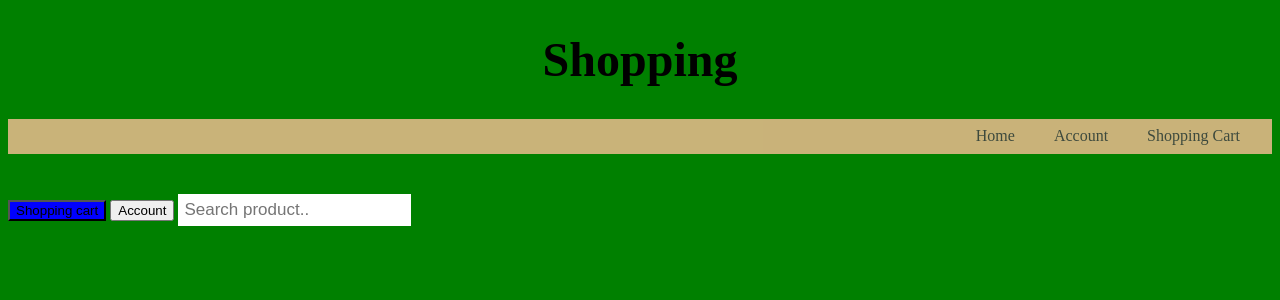
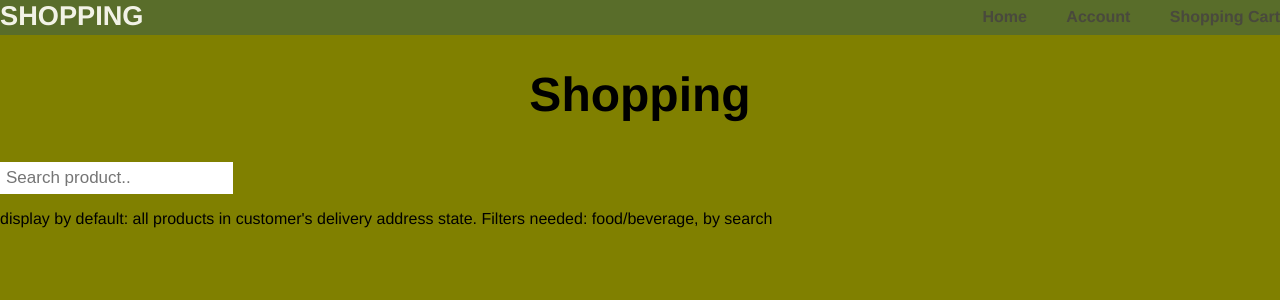
Before and after one commit to lkosmin/CS-425-Final-Project, a Flask app: template templates/customer.html in a window 1280 px wide. Shown: the top 300 px of the page. Run offline with Flask 2, Linux system fonts and the light colour scheme; the template is opened without the code that fills it, so the values that code supplies are empty.

Commit message:
nav bar not showing for chrome

```diff
--- a/app.py
+++ b/app.py
@@ -75,6 +75,17 @@ def login():
    #return "<h1>User:<\h1><\br>{}".format(cursor.fetchone())
 
 
+#test, http://localhost:5000/account/
+@app.route('/account/')
+def account():
+    #query = "SELECT * from customer join delivery USING(id) join credit_card USING(id)"....
+    return render_template('account.html', user=user)
+
+#http://localhost:5000/cart
+@app.route('/cart/')
+def cart():
+    return render_template('cart.html')
+
 
 if __name__ == '__main__':
     app.run(debug=True)
--- a/static/css/styles.css
+++ b/static/css/styles.css
@@ -1,16 +1,10 @@
-.signupbox {
+/*.signupbox {
     text-align: center;
-}
+}*/
 
-.cart {
-  background-color: blue;
-}
 h1{
   font-size: 3em;
   text-align: center;
-}
-body{
-  background-color: green;
 }
 input[type=text] {
   float: center;
@@ -20,9 +14,68 @@ input[type=text] {
   margin-right: 16px;
   font-size: 17px;
 }
+body {
+  margin: 0;
+  padding: 0;
+  font-family: "Helvetica Neue", Helvetica, Arial, sans-serif;
+  background-color: olive;
+}
+/*
+ * Formatting the header area
+ */
+header {
+  background-color: darkolivegreen;
+  margin-right: 20px;
+  height: 35px;
+  width: 100%;
+  opacity: .9;
+  margin-bottom: 10px;
+}
+header h1.logo {
+  margin: 0;
+  font-size: 1.7em;
+  color: #fff;
+  text-transform: uppercase;
+  float: left;
+}
+header h1.logo:hover {
+  color: #fff;
+  text-decoration: none;
+}
+/*
+ * Centering the body content
+ */
 .container {
-  width: 1200px;
+  width: auto;
   margin: 0 auto;
+}
+div.home {
+  padding: 10px 0 30px 0;
+  background-color: #E6E6FA;
+  -webkit-border-radius: 6px;
+     -moz-border-radius: 6px;
+          border-radius: 6px;
+}
+div.about {
+  padding: 10px 0 30px 0;
+  background-color: #E6E6FA;
+  -webkit-border-radius: 6px;
+     -moz-border-radius: 6px;
+          border-radius: 6px;
+}
+h2 {
+  font-size: 3em;
+  margin-top: 40px;
+  text-align: center;
+  letter-spacing: -2px;
+}
+h3 {
+  font-size: 1.7em;
+  font-weight: 100;
+  margin-top: 30px;
+  text-align: center;
+  letter-spacing: -1px;
+  color: #999;
 }
 .menu {
   float: right;
@@ -38,10 +91,3 @@ input[type=text] {
   color: #444;
   text-decoration: none;
 }
-header {
-  background-color: #DFB887;
-  height: 35px;
-  width: 100%;
-  opacity: .9;
-  margin-bottom: 10px;
-}
--- a/templates/customer.html
+++ b/templates/customer.html
@@ -5,23 +5,26 @@
     <title> Shopping Page </title>
   </head>
   <body>
-    <h1> Shopping </h1>
     <header>
       <div class="container">
-        <nav>
-                <ul class="menu">
-                   <li><a href="{{ url_for('login') }}">Home</a></li>
-                   <li><a href="{{ url_for('login') }}">Account</a></li>
-                   <li><a href="{{ url_for('login') }}">Shopping Cart</a></li>
-                </ul>
-        </nav>
+        <h1 class="logo">Shopping</h1>
+        <strong><nav>
+          <ul class="menu"> <!-- need to change nav urls -->
+            <li><a href="{{ url_for('login') }}">Home</a></li>
+            <li><a href="{{ url_for('login') }}">Account</a></li>
+             <li><a href="{{ url_for('login') }}">Shopping Cart</a></li>
+          </ul>
+        </nav></strong>
       </div>
     </header>
+    <h1> Shopping </h1>
       <h1>{{user}}</h1>
-      <button class="cart" type="button">
+      <!-- <button class="cart" type="button">
         Shopping cart</button>
       <button class="account" type="button">
-        Account</button>
+        Account</button> -->
       <input type="text" placeholder="Search product..">
+      <p> display by default: all products in customer's delivery address state. Filters needed: food/beverage, by search </p>
+
   </body>
   </html>
```
Also changed, not shown: templates/account.html (+29 -0 lines), templates/cart.html (+21 -1 lines).
